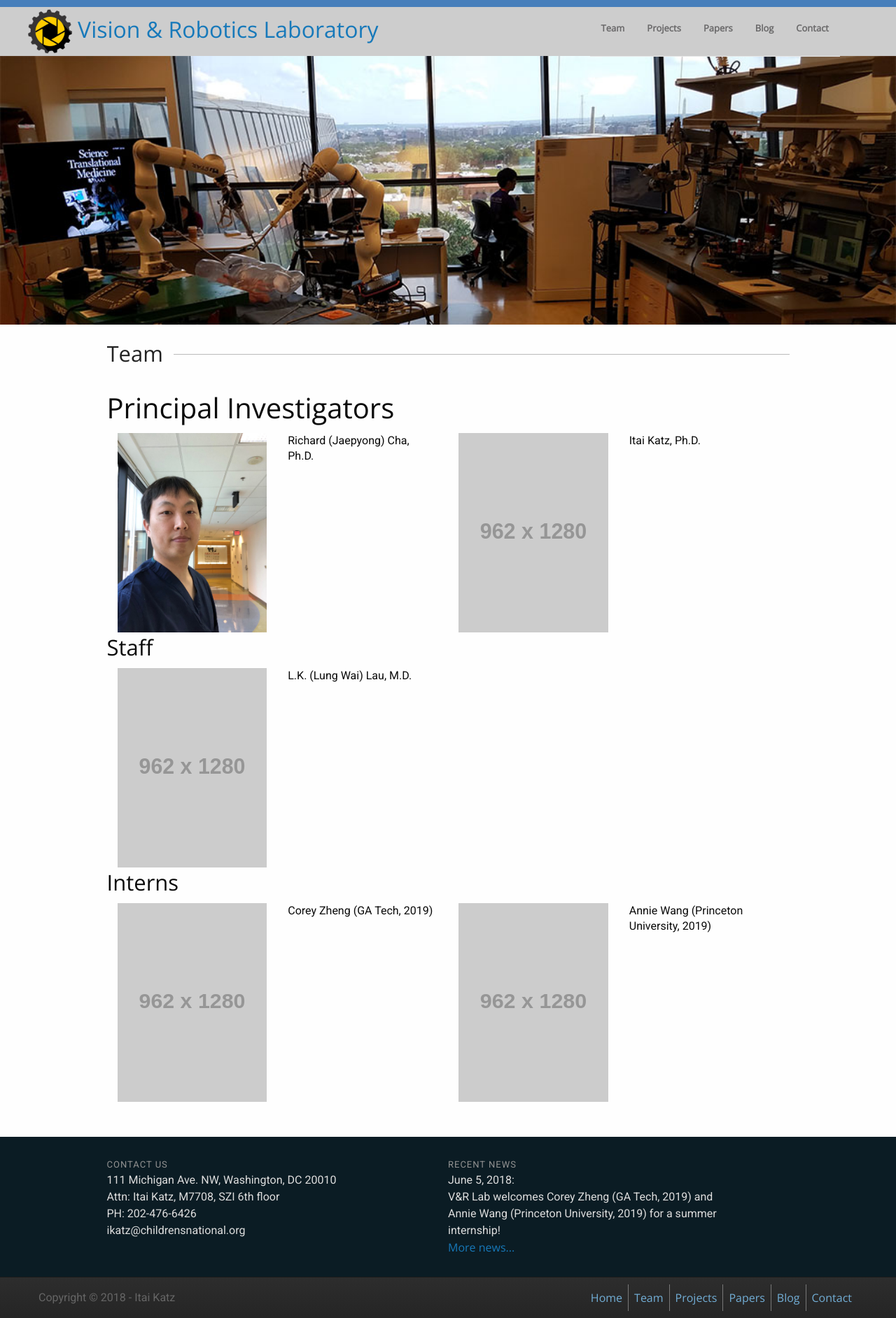
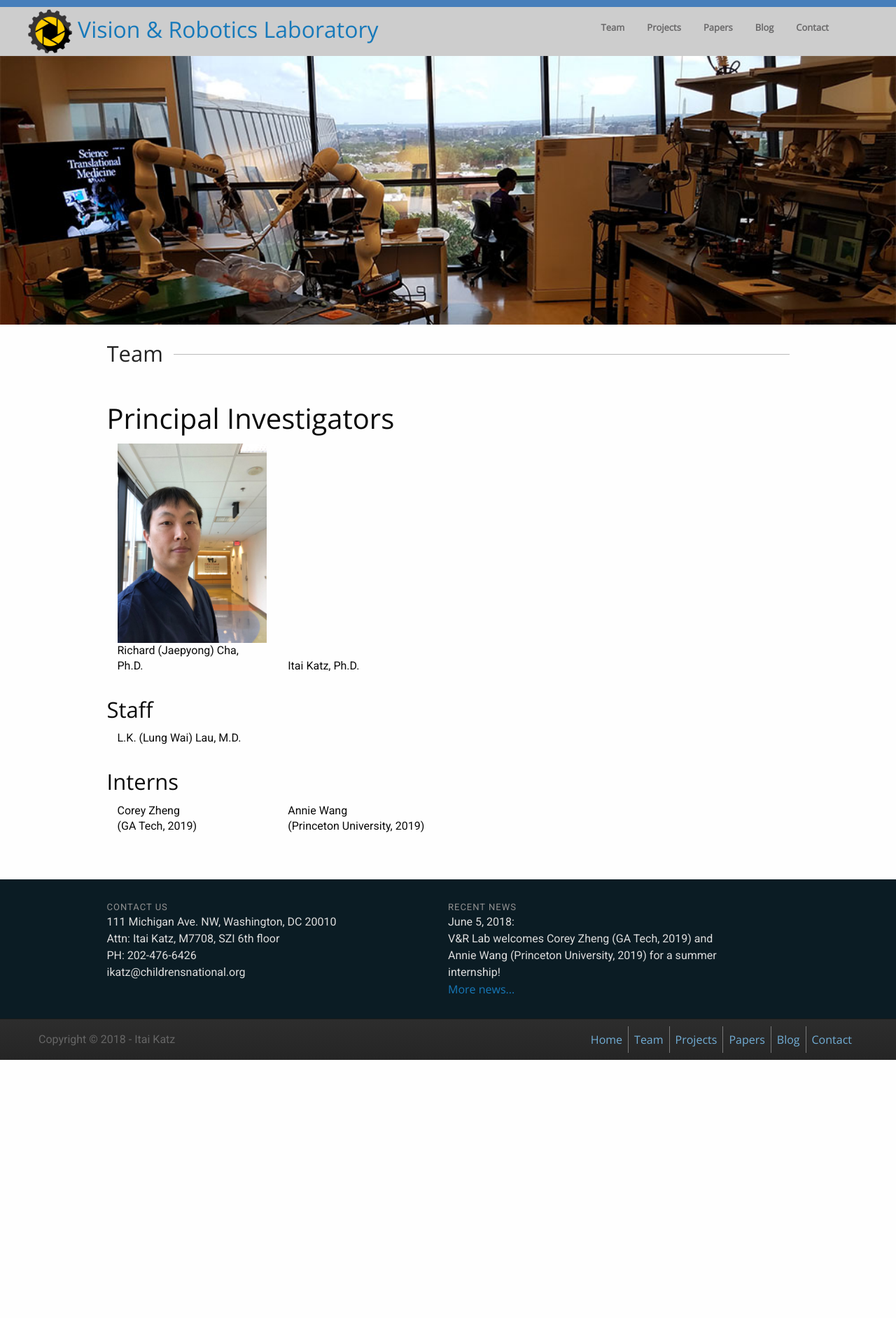
Before and after one commit to visionandrobotics/visionandrobotics.github.io, a Jekyll site: the page built from team.html, in a window 1280 px wide. Shown: the whole page at 70% size. Built offline with Jekyll 4.4.1, drawn with Linux system fonts in a browser that asks for light colours; nearby versions of some CDN libraries; after the commit the page ends 1515 px from its top, so only the background shows below that.

Commit message:
updated team formatting

```diff
--- a/css/default.scss
+++ b/css/default.scss
@@ -202,13 +202,15 @@ main {
 	font-size: 13px;
 	font-weight: bold;
 	color: #6A696A;
-	border-bottom: 1.5px solid rgb(230,230,230);
-	transition: color 0.4s ease-in-out, border 0.4s ease-in-out;
+	// border-bottom: 1.5px solid rgb(230,230,230);
+	border-bottom: 3px solid transparent;
+	box-sizing: border-box;
+	transition: color 0.2s ease-in-out, border 0.2s ease-in-out;
 }
 
 .top-bar ul a:hover {
   color: white;
-  border-bottom: 2px solid #3085aa;
+  border-bottom: 3px solid #3085aa;
 }
 }
 
--- a/projects.html
+++ b/projects.html
@@ -41,7 +41,3 @@ hr {
 	margin-bottom: 5px;
 }
 </style>
-
-
-
- -->
--- a/team.html
+++ b/team.html
@@ -4,18 +4,17 @@ PIs:
 - name: Richard (Jaepyong) Cha, Ph.D.
   imgpath: img/cha.jpg
 - name: Itai Katz, Ph.D.
-  imgpath: http://placehold.it/962x1280
 Staffs:
 - name: L.K. (Lung Wai) Lau, M.D.
-  imgpath: http://placehold.it/962x1280
 Interns:
-- name: Corey Zheng (GA Tech, 2019)
-  imgpath: http://placehold.it/962x1280
-- name: Annie Wang (Princeton University, 2019)
-  imgpath: http://placehold.it/962x1280
+- name: Corey Zheng
+  affiliation: (GA Tech, 2019)
+- name: Annie Wang
+  affiliation: (Princeton University, 2019)
 
 <!--css: css/index.css-->
 ---
+<!-- http://placehold.it/962x1280 -->
  <div class="heading-wrapper">
 	<h3 class="heading-text">Team</h3>
 	<div class="heading-bar-outer">
@@ -23,32 +22,49 @@ Interns:
 	</div>
 </div>
 
+<div class="grid-x grid-padding-y" >
+
+<div class="cell small-12">
 <h2> Principal Investigators </h2>
-<div class="grid-container">
-<div class="grid-x grid-padding-x" >
+<div class="grid-x grid-padding-x align-bottom" >
 	{% for PI in page.PIs %}
-	<div class="cell small-3 medium-3"> <img src="{{ PI.imgpath }}"/></div>
-	<div class="cell small-3 medium-3">{{ PI.name }}</div>
+	<div class="cell small-6 medium-3">
+		<img src="{{ PI.imgpath }}"/><br>
+		{{ PI.name }}
+	</div>
 	{% endfor %}
 </div>
 </div>
 
+<div class="cell small-12">
 <h3>Staff</h3>
-<div class="grid-container">
-<div class="grid-x grid-padding-x" >
+<div class="grid-x grid-padding-x align-bottom" >
 {% for Staff in page.Staffs %}
-	<div class="cell small-3 medium-3"><img src="{{ Staff.imgpath }}"/></div>
-	<div class="cell small-3 medium-3">{{ Staff.name }}</div>
+	<div class="cell small-6 medium-3">
+		{% if Staff.imgpath %}
+		<img src="{{ Staff.imgpath }}"/><br>
+		{% endif %}
+		{{ Staff.name }}
+	</div>
 {% endfor %}
 </div>
 </div>
 
+<div class="cell small-12">
 <h3>Interns</h3>
-<div class="grid-container">
-<div class="grid-x grid-padding-x" >
+<div class="grid-x grid-padding-x align-bottom" >
 {% for Intern in page.Interns %}
-	<div class="cell small-3 medium-3"><img src="{{ Intern.imgpath }}"/></div>
-	<div class="cell small-3 medium-3">{{ Intern.name }}</div>
+	<div class="cell small-6 medium-3">
+		{% if Intern.imgpath %}
+		<img src="{{ Intern.imgpath }}"/><br>
+		{% endif %}
+		{{ Intern.name }}<br>
+		{% if Intern.affiliation %}
+		{{ Intern.affiliation }}
+		{% endif %}
+	</div>
 {% endfor %}
 </div>
 </div>
+
+</div>
```
Lines whose indentation alone changed are shown as unchanged.
